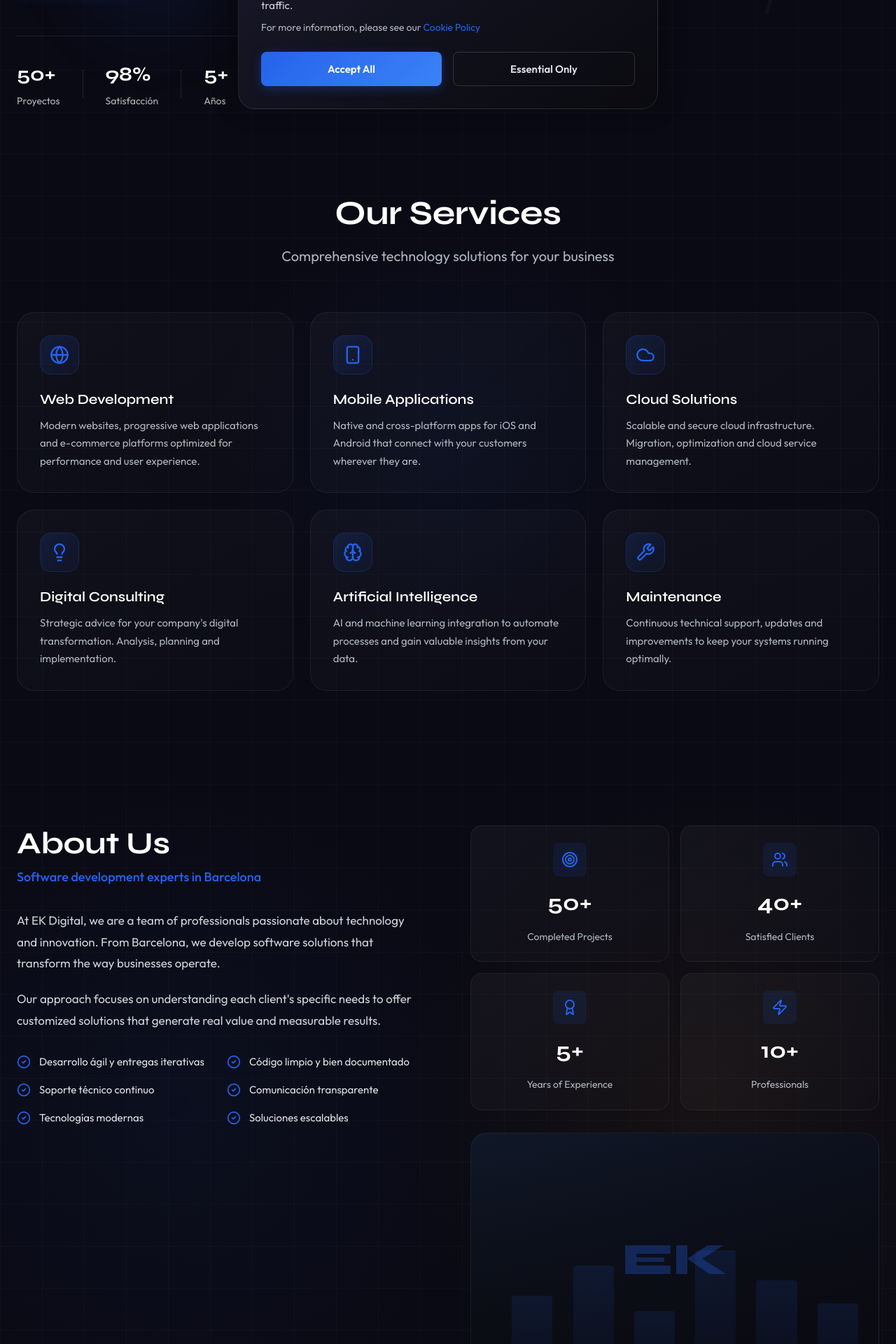
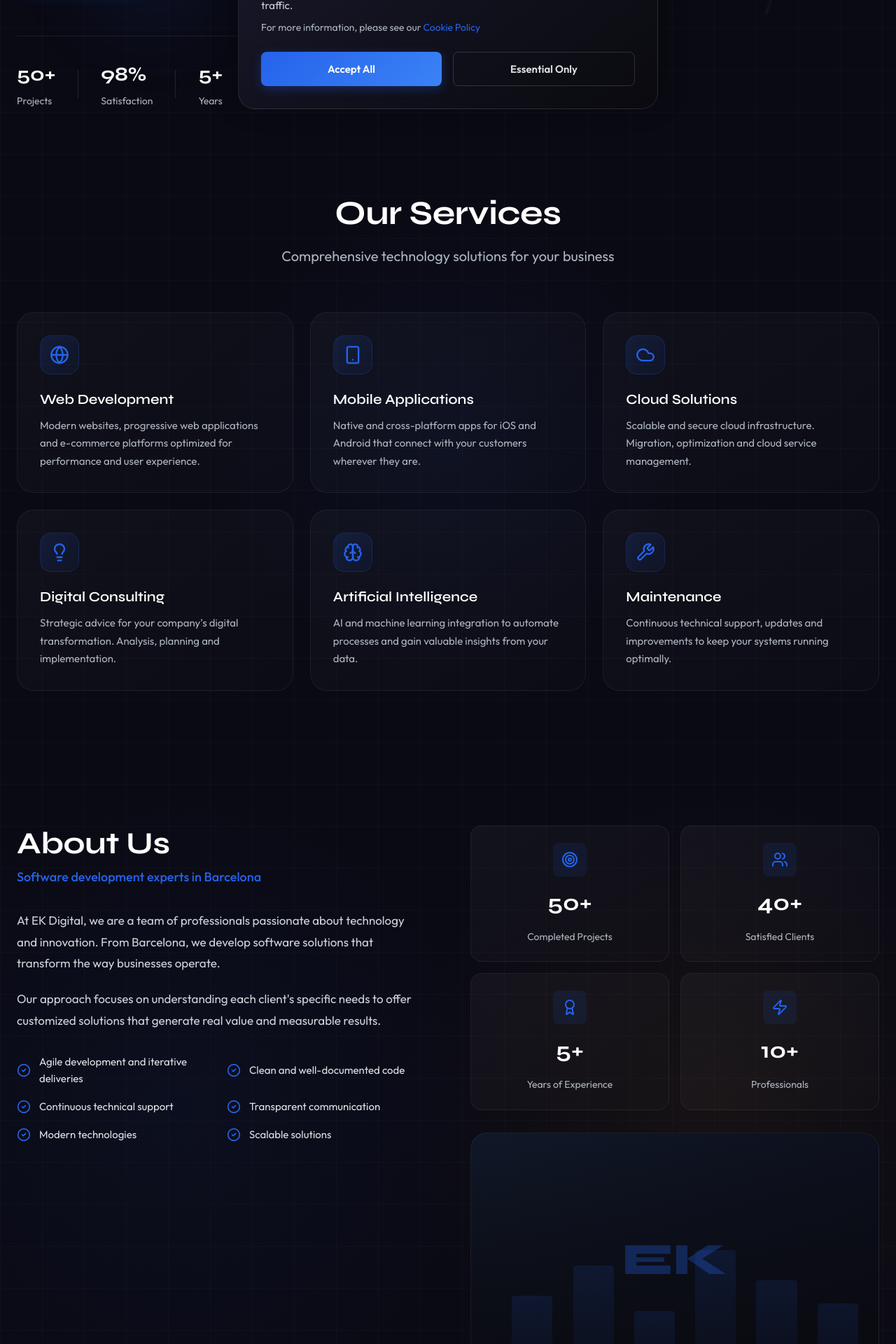
Before and after one commit to koroljovjevgeni60/ekdigital-website, a Next.js app: page /en in a window 1280 px wide. Shown: the part 620-2540 px from the top of the page at 70% size. Built offline with nearby package versions, Linux system fonts and the light colour scheme.

Commit message:
Fix all translations for EN/ES versions

```diff
--- a/messages/en.json
+++ b/messages/en.json
@@ -13,7 +13,12 @@
     "title": "Transforming Ideas into Digital Solutions",
     "subtitle": "Custom software development to drive your business in the digital era",
     "cta": "Start Project",
-    "learnMore": "Learn More"
+    "learnMore": "Learn More",
+    "stats": {
+      "projects": "Projects",
+      "satisfaction": "Satisfaction",
+      "years": "Years"
+    }
   },
   "services": {
     "title": "Our Services",
@@ -53,6 +58,14 @@
       "clients": "Satisfied Clients",
       "years": "Years of Experience",
       "team": "Professionals"
+    },
+    "features": {
+      "agile": "Agile development and iterative deliveries",
+      "clean": "Clean and well-documented code",
+      "support": "Continuous technical support",
+      "communication": "Transparent communication",
+      "modern": "Modern technologies",
+      "scalable": "Scalable solutions"
     }
   },
   "contact": {
@@ -64,7 +77,12 @@
     "send": "Send Message",
     "phone": "Phone",
     "address": "Address",
-    "schedule": "Hours"
+    "schedule": "Hours",
+    "scheduleValue": "Mon - Fri: 9:00 - 18:00",
+    "namePlaceholder": "John Smith",
+    "emailPlaceholder": "john@company.com",
+    "messagePlaceholder": "Tell us about your project...",
+    "viewMap": "View larger map"
   },
   "footer": {
     "company": "EK DIGITAL, SOCIEDAD LIMITADA",
@@ -78,7 +96,9 @@
     "companyName": "Company Name",
     "registeredAddress": "Registered Address",
     "registration": "Commercial Registry",
-    "registrationInfo": "Registered in the Commercial Registry of Barcelona"
+    "registrationInfo": "Registered in the Commercial Registry of Barcelona",
+    "links": "Links",
+    "legal": "Legal"
   },
   "cta": {
     "title": "Ready to Digitize Your Business?",
--- a/messages/es.json
+++ b/messages/es.json
@@ -13,7 +13,12 @@
     "title": "Transformamos Ideas en Soluciones Digitales",
     "subtitle": "Desarrollo de software a medida para impulsar tu negocio en la era digital",
     "cta": "Comenzar Proyecto",
-    "learnMore": "Conocer Más"
+    "learnMore": "Conocer Más",
+    "stats": {
+      "projects": "Proyectos",
+      "satisfaction": "Satisfacción",
+      "years": "Años"
+    }
   },
   "services": {
     "title": "Nuestros Servicios",
@@ -53,6 +58,14 @@
       "clients": "Clientes Satisfechos",
       "years": "Años de Experiencia",
       "team": "Profesionales"
+    },
+    "features": {
+      "agile": "Desarrollo ágil y entregas iterativas",
+      "clean": "Código limpio y bien documentado",
+      "support": "Soporte técnico continuo",
+      "communication": "Comunicación transparente",
+      "modern": "Tecnologías modernas",
+      "scalable": "Soluciones escalables"
     }
   },
   "contact": {
@@ -64,7 +77,12 @@
     "send": "Enviar Mensaje",
     "phone": "Teléfono",
     "address": "Dirección",
-    "schedule": "Horario"
+    "schedule": "Horario",
+    "scheduleValue": "Lun - Vie: 9:00 - 18:00",
+    "namePlaceholder": "Juan García",
+    "emailPlaceholder": "juan@empresa.com",
+    "messagePlaceholder": "Cuéntanos sobre tu proyecto...",
+    "viewMap": "Ver mapa más grande"
   },
   "footer": {
     "company": "EK DIGITAL, SOCIEDAD LIMITADA",
@@ -78,7 +96,9 @@
     "companyName": "Razón Social",
     "registeredAddress": "Domicilio Social",
     "registration": "Registro Mercantil",
-    "registrationInfo": "Inscrita en el Registro Mercantil de Barcelona"
+    "registrationInfo": "Inscrita en el Registro Mercantil de Barcelona",
+    "links": "Enlaces",
+    "legal": "Legal"
   },
   "cta": {
     "title": "¿Listo para Digitalizar tu Negocio?",
--- a/src/components/About.tsx
+++ b/src/components/About.tsx
@@ -14,14 +14,7 @@ export default function About() {
     { key: 'team', value: '10+', icon: Zap },
   ];
 
-  const features = [
-    'Desarrollo ágil y entregas iterativas',
-    'Código limpio y bien documentado',
-    'Soporte técnico continuo',
-    'Comunicación transparente',
-    'Tecnologías modernas',
-    'Soluciones escalables',
-  ];
+  const featureKeys = ['agile', 'clean', 'support', 'communication', 'modern', 'scalable'];
 
   return (
     <section id="about" className={`section ${styles.about}`}>
@@ -36,10 +29,10 @@ export default function About() {
             <p className={styles.description}>{t('description2')}</p>
 
             <ul className={styles.features}>
-              {features.map((feature, index) => (
-                <li key={index} className={styles.feature}>
+              {featureKeys.map((key) => (
+                <li key={key} className={styles.feature}>
                   <CheckCircle2 size={20} className={styles.featureIcon} />
-                  <span>{feature}</span>
+                  <span>{t(`features.${key}`)}</span>
                 </li>
               ))}
             </ul>
--- a/src/components/Contact.tsx
+++ b/src/components/Contact.tsx
@@ -29,7 +29,7 @@ export default function Contact() {
     {
       icon: Clock,
       label: t('schedule'),
-      value: 'Lun - Vie: 9:00 - 18:00',
+      value: t('scheduleValue'),
       href: null,
     },
   ];
@@ -52,7 +52,7 @@ export default function Contact() {
                   id="name"
                   name="name"
                   className={styles.input}
-                  placeholder="Juan García"
+                  placeholder={t('namePlaceholder')}
                   required
                 />
               </div>
@@ -64,7 +64,7 @@ export default function Contact() {
                   id="email"
                   name="email"
                   className={styles.input}
-                  placeholder="juan@empresa.com"
+                  placeholder={t('emailPlaceholder')}
                   required
                 />
               </div>
@@ -75,7 +75,7 @@ export default function Contact() {
                   id="message"
                   name="message"
                   className={styles.textarea}
-                  placeholder="Cuéntanos sobre tu proyecto..."
+                  placeholder={t('messagePlaceholder')}
                   rows={5}
                   required
                 ></textarea>
@@ -128,7 +128,7 @@ export default function Contact() {
                 className={styles.mapLink}
               >
                 <MapPin size={16} />
-                Ver mapa más grande
+                {t('viewMap')}
               </a>
             </div>
           </div>
--- a/src/components/Footer.tsx
+++ b/src/components/Footer.tsx
@@ -28,7 +28,7 @@ export default function Footer() {
 
           {/* Quick Links */}
           <div className={styles.column}>
-            <h4 className={styles.columnTitle}>Links</h4>
+            <h4 className={styles.columnTitle}>{t('links')}</h4>
             <nav className={styles.links}>
               <Link href="/" className={styles.link}>{tNav('home')}</Link>
               <a href="#services" className={styles.link}>{tNav('services')}</a>
@@ -62,7 +62,7 @@ export default function Footer() {
 
           {/* Legal */}
           <div className={styles.column}>
-            <h4 className={styles.columnTitle}>Legal</h4>
+            <h4 className={styles.columnTitle}>{t('legal')}</h4>
             <nav className={styles.links}>
               <Link href="/privacy" className={styles.link}>{t('privacy')}</Link>
               <Link href="/terms" className={styles.link}>{t('terms')}</Link>
--- a/src/components/Hero.tsx
+++ b/src/components/Hero.tsx
@@ -48,17 +48,17 @@ export default function Hero() {
           <div className={styles.stats}>
             <div className={styles.stat}>
               <span className={styles.statNumber}>50+</span>
-              <span className={styles.statLabel}>Proyectos</span>
+              <span className={styles.statLabel}>{t('stats.projects')}</span>
             </div>
             <div className={styles.statDivider}></div>
             <div className={styles.stat}>
               <span className={styles.statNumber}>98%</span>
-              <span className={styles.statLabel}>Satisfacción</span>
+              <span className={styles.statLabel}>{t('stats.satisfaction')}</span>
             </div>
             <div className={styles.statDivider}></div>
             <div className={styles.stat}>
               <span className={styles.statNumber}>5+</span>
-              <span className={styles.statLabel}>Años</span>
+              <span className={styles.statLabel}>{t('stats.years')}</span>
             </div>
           </div>
         </div>
```
